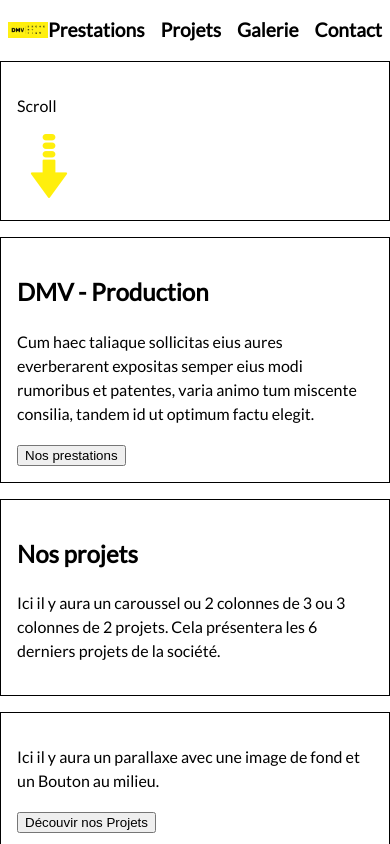
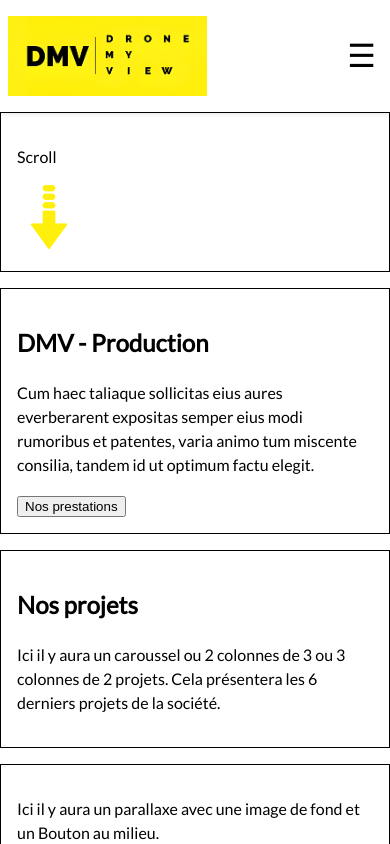
Before and after one commit to Guillaume811/site_dmv, a React (Create React App) app in the folder dmv/: page / in a window 390 px wide. Shown: the top 844 px of the page. Built offline with nearby package versions, Linux system fonts and the light colour scheme.

Commit message:
ajout du menu mobile + fond navbar + adaptation du layout a la taille du menu

```diff
--- /dev/null
+++ b/dmv/src/components/Layout/Layout.module.scss
@@ -0,0 +1,3 @@
+.mainContent {
+    padding-top: 7rem;
+}
--- a/dmv/src/components/Layout/Layout.tsx
+++ b/dmv/src/components/Layout/Layout.tsx
@@ -1,5 +1,6 @@
 import { Outlet } from "react-router-dom";
 import Navbar from "../Navbar/Navbar";
+import styles from "./Layout.module.scss";
 
 // Typage
 
@@ -11,7 +12,7 @@ const Layout = () => {
             <header>
                 <Navbar />
             </header>
-            <main>
+            <main className={styles.mainContent}>
                 <Outlet />
             </main>
             <footer>
--- a/dmv/src/components/Navbar/Navbar.module.scss
+++ b/dmv/src/components/Navbar/Navbar.module.scss
@@ -1,12 +1,24 @@
 @import '../../styles/variables';
 
 .navbar {
+    position: fixed;
+    top: 0;
+    left: 0;
+    right: 0;
+    z-index: 15;
+    height: 5rem;
     display: flex;
     justify-content: space-between;
     align-items: center;
     padding: 1rem 0.5rem;
+    background: rgba(255, 255, 255, 0.6); /* Fond semi-transparent */
+  backdrop-filter: blur(10px); /* Flou arrière */
+  -webkit-backdrop-filter: blur(10px); /* Safari support */
+    box-shadow: 0 2px 4px rgba(0, 0, 0, 0.1);
+
 
     &__logo {
+        z-index: 15;
         display: flex;
         align-items: center;
 
@@ -24,6 +36,23 @@
         padding: 0;
         margin: 0;
         gap: 1rem;
+
+        @media (max-width: 768px) {
+            flex-direction: column;
+            position: fixed;
+            top: 0;
+            left: -100%;
+            width: 70%;
+            height: 100vh;
+            background: white;
+            padding: 8rem 2rem;
+            transition: right 0.3s ease;
+            z-index: 10;
+
+            &.open {
+              left: 0;
+            }
+          }
 
         &__item {
             display: flex;
@@ -63,3 +92,16 @@
         }
     }
 }
+
+.burger {
+    display: none;
+    font-size: 2rem;
+    background: none;
+    border: none;
+    cursor: pointer;
+    z-index: 15;
+
+    @media (max-width: 768px) {
+      display: block;
+    }
+  }
--- a/dmv/src/components/Navbar/Navbar.tsx
+++ b/dmv/src/components/Navbar/Navbar.tsx
@@ -1,6 +1,7 @@
 import { NavLink, Link } from "react-router-dom";
 import logo from "../../assets/pictures/logo.png";
 import styles from "./Navbar.module.scss";
+import { useEffect, useRef, useState } from "react";
 
 const navLinks = [
     { label: "Prestations", to: "/prestation" },
@@ -19,9 +20,47 @@ const navLinks = [
 *
 * Styling:
 * - Hover and active states are managed via `::after`
-* - Responsive
+*
+* Responsive:
+* -
 */
 const Navbar = () => {
+    // Gère si le menu est ouvert ou fermer
+    const [isOpen, setIsOpen] = useState(false);
+    // Créer une référence pour l'élément ul
+    // Permet de savoir où se trouve le menu dans le DOM
+    // et de le manipuler si besoin (ex: pour le fermer au clic en dehors du menu)
+    const menuRef = useRef<HTMLUListElement>(null);
+    // Créer une référence pour le bouton burger
+    const burgerRef = useRef<HTMLButtonElement>(null);
+
+     // Ferme le menu si on clique à l’extérieur
+    useEffect(() => {
+        // Déclaration de la fonction qui gère le clic en dehors du menu, elle reçois un objet event de type MouseEvent.
+        const handleClickOutside = (event: MouseEvent) => {
+        // Vérifie si :
+        if (
+            // le menu est ouvert
+            isOpen &&
+            // la ref du menu est présente dans le DOM
+            menuRef.current &&
+            // le click n'a pas eu lieu dans le menu lui même
+            !menuRef.current.contains(event.target as Node) &&
+            // le click n'a pas eu lieu sur le bouton burger
+            !burgerRef.current?.contains(event.target as Node)
+        ) {
+            // Si oui, change l'état du menu pour le fermer
+            setIsOpen(false);
+        }
+    };
+    // Ajoute un écouteur d'événement pour le clic sur le document
+    document.addEventListener("mousedown", handleClickOutside);
+    // Nettoie l'écouteur d'événement lorsque le composant est démonté ou que l'état du menu change
+    // (pour éviter les fuites de mémoire)
+    return () => document.removeEventListener("mousedown", handleClickOutside);
+    // On le fait dans le useEffect pour que ça ne soit pas fait à chaque render
+  }, [isOpen]);
+
     return (
         <nav className={styles.navbar}>
             <Link to="/" className={styles.navbar__logo}>
@@ -32,7 +71,20 @@ const Navbar = () => {
                 />
             </Link>
 
-            <ul className={styles.navbar__list}>
+            {/* Bouton burger (mobile) */}
+            <button
+                ref={burgerRef} // Ajoute la ref au bouton burger
+                className={styles.burger}
+                onClick={() => setIsOpen((prev) => !prev)} // Change l'état du menu au clic
+                aria-label={isOpen ? "Fermer le menu" : "Ouvrir le menu"} // Accessibilité : indique si le menu est ouvert ou fermé
+            >
+                {isOpen ? "✖" : "☰"}
+            </button>
+
+            {/* Menu mobile ou desktop */}
+            <ul
+                ref={menuRef} // Ajoute la ref au menu
+                className={`${styles.navbar__list} ${isOpen ? styles.open : ""}`}>
                     {navLinks.map(({ label, to }) => (
                         <li key={to} className={styles.navbar__list__item}>
                             <NavLink
@@ -42,12 +94,14 @@ const Navbar = () => {
                                     isActive ? styles.active : ""
                                     }`
                                 }
+                                onClick={() => setIsOpen(false)} // ferme le menu après clic
                             >
                                 {label}
                             </NavLink>
                         </li>
                     ))}
 
+                    {/* TODO: Changer le <li></li> par le compnent Button + Ajouter le onclik pour le responsive */}
                     <li className={styles.navbar__list__item}>
                         <NavLink to="/contact" className={styles.navbar__list__item__link}>
                             Contact
```
Lines whose indentation alone changed are shown as unchanged.
